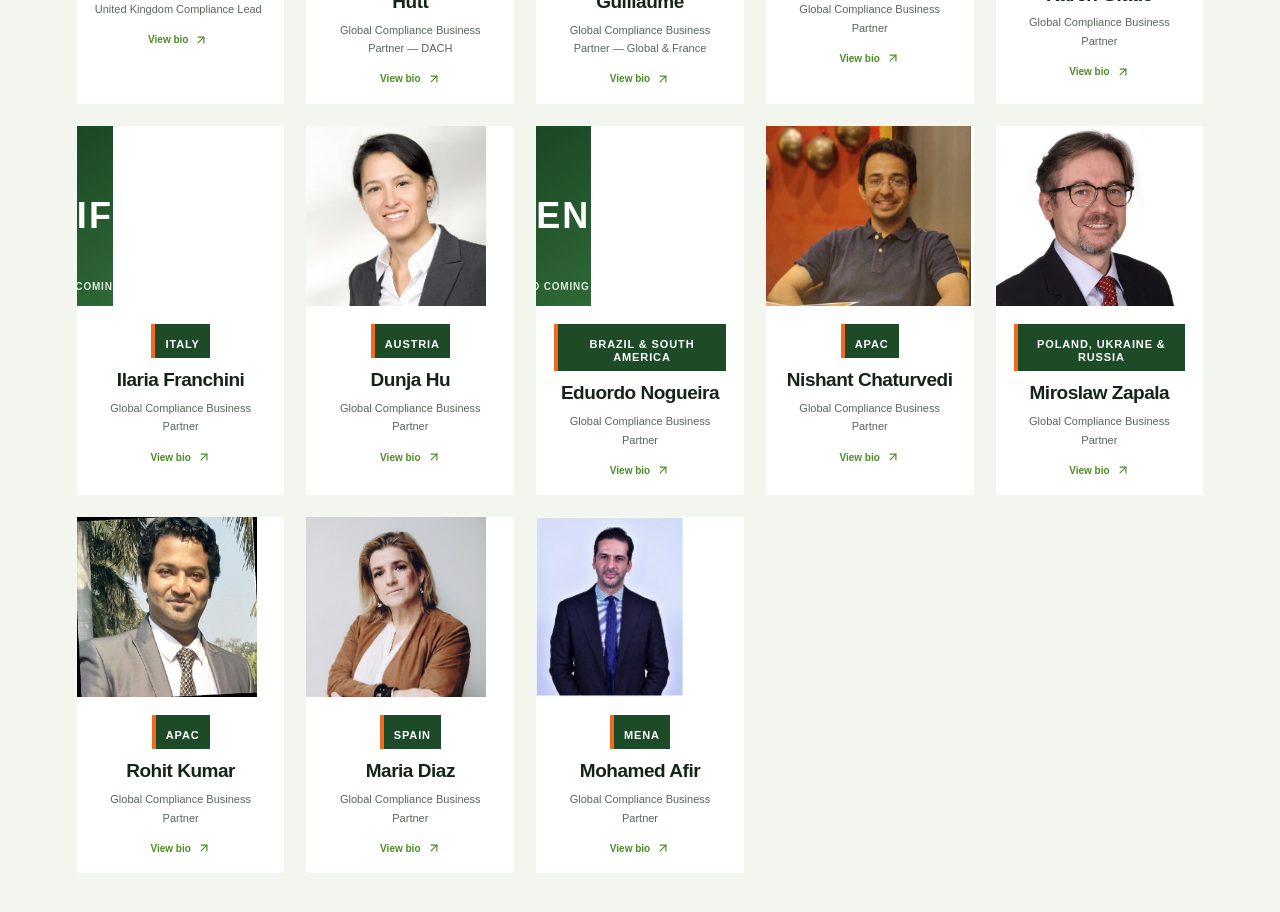
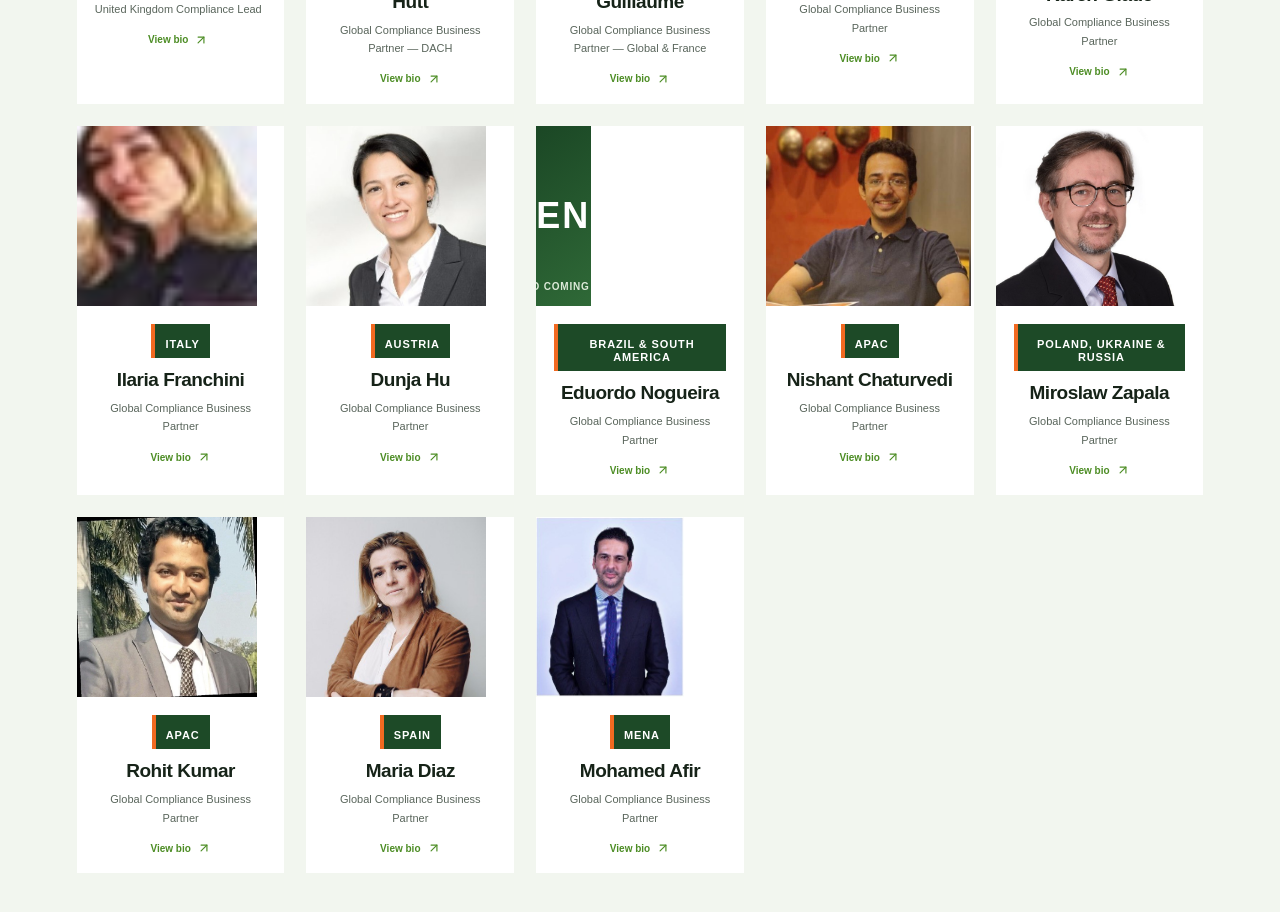
Before and after one commit to eunomiapharmaservices/Eunomia_New_Website, a Next.js app: page /team in a window 1280 px wide. Shown: the part 2880-3792 px from the top of the page. Built offline with nearby package versions, Linux system fonts and the light colour scheme.

Commit message:
Show Ilaria photo on Team page

```diff
--- a/data/compliancePartners.ts
+++ b/data/compliancePartners.ts
@@ -12,7 +12,7 @@ export const compliancePartners: CompliancePartner[] = [
   { name: "Alexandre Guillaume", country: "France", role: "Global Compliance Business Partner — Global & France", image: "/consultants/alexandre-guillaume.svg", bio: "Alexandre is a senior Ethics & Compliance professional with over 25 years of experience with pharmaceutical and life sciences companies, as well as leading audit and consulting firms. He previously served as Head of Global Compliance at Servier for nearly three years and was a member of key industry ethics committees at IFPMA and EFPIA.\n\nAlexandre has extensive experience in ethics and compliance, risk management, anti-corruption, due diligence, audit, investigation, change management and organisational transformation, combining leadership, vision, technical expertise and business partnership.\n\nHis achievements include implementing and evaluating comprehensive ethics and compliance strategies, programmes and culture to protect company interests while enabling operational and corporate objectives." },
   { name: "Jalmira Mulchande", country: "Portugal", role: "Global Compliance Business Partner", image: "/consultants/jalmira-mulchande.svg", bio: "Jalmira Mulchande is a healthcare consultant based in Portugal and the Co-founder and General Manager of Xtrategical Pharma Consulting. A pharmacist and global health advocate with a PhD, she brings over 15 years of experience spanning health policy, regulatory and medical affairs, ethical and legal compliance, health technology assessment, and patient access to innovative health technologies. She also serves as Chair of the Women in Global Health Lusophone Community, championing women's leadership and gender-transformative approaches across Portuguese-speaking countries." },
   { name: "Karen Glade", country: "United States & Canada", role: "Global Compliance Business Partner", image: "/consultants/karen-glade.svg", bio: "Biography coming soon." },
-  { name: "Ilaria Franchini", country: "Italy", role: "Global Compliance Business Partner", bio: "Biography coming soon." },
+  { name: "Ilaria Franchini", image: "/consultants/ilaria-franchini.svg", country: "Italy", role: "Global Compliance Business Partner", bio: "Biography coming soon." },
   { name: "Dunja Hu", country: "Austria", role: "Global Compliance Business Partner", image: "/consultants/dunja-hu.svg", bio: "Biography coming soon." },
   { name: "Eduordo Nogueira", country: "Brazil & South America", role: "Global Compliance Business Partner", bio: "Biography coming soon." },
   { name: "Nishant Chaturvedi", country: "APAC", role: "Global Compliance Business Partner", image: "/consultants/nishant-chaturvedi.svg", bio: "Nishant Chaturvedi is a Legal, Ethics & Compliance professional with over 13 years of experience, including with Novartis and Sandoz. During his corporate career, he worked on legal, ethics, compliance, enterprise risk management and digital compliance initiatives. At Novartis, he played a key role in one of the company's largest global compliance transformation programmes, helping implement modern, risk-based compliance practices across the R&D organisation. He currently advises life sciences organisations and healthtech start-ups on digital compliance, AI governance and regulatory strategy, while contributing to thought leadership on the future of ethics and governance." },
```
